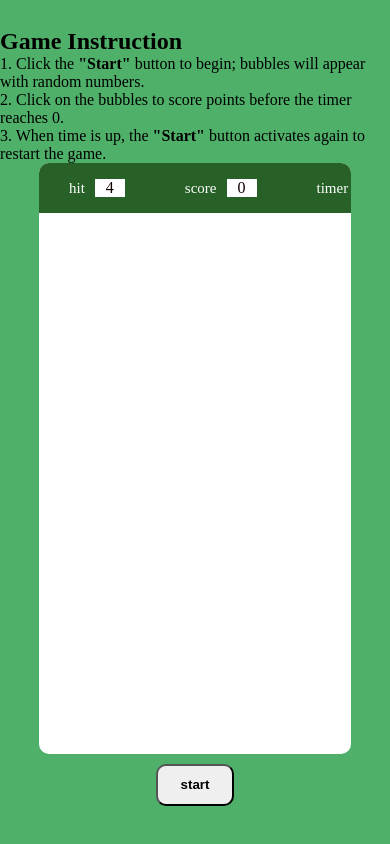
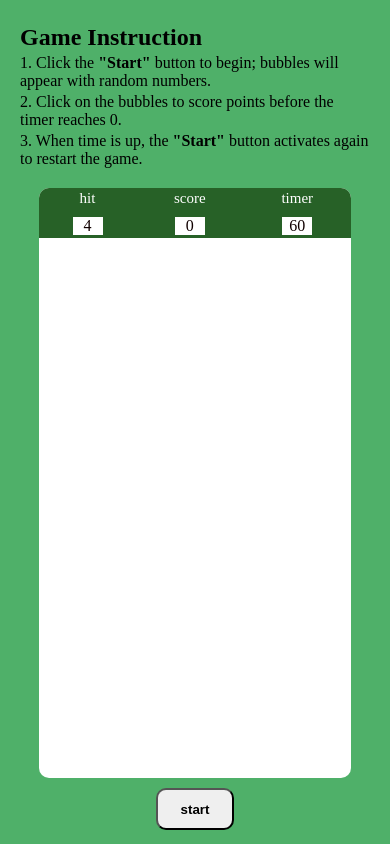
Before and after one commit to manishsuthar01/bubble_game, a plain HTML site: page index.html in a window 390 px wide. Drawn offline with Linux system fonts and the light colour scheme.

Commit message:
Update style.css
more responsive score bar

```diff
--- a/style.css
+++ b/style.css
@@ -12,6 +12,15 @@ body {
   width: 100%;
   height: 100%;
   background-color: rgb(79, 176, 105);
+}
+.rule{
+  display: flex;
+  flex-direction: column;
+  flex-wrap: wrap;
+  justify-content: center;
+  margin:20px;
+  gap:3px;
+  font-size:1rem;
 }
 .contaner {
   width: 80%;
@@ -29,6 +38,7 @@ body {
 }
 .ele {
   display: flex;
+  flex-wrap: wrap;
   align-items: center;
   justify-content: center;
   gap: 10px;
@@ -69,7 +79,10 @@ body {
   align-items: center;
   justify-content: center;
   color: white;
+  font-weight: 800;
+  font-size: large;
 }
+
 .bubble:hover{
     cursor: pointer;
       background-color: rgb(28, 87, 28) ;
```
